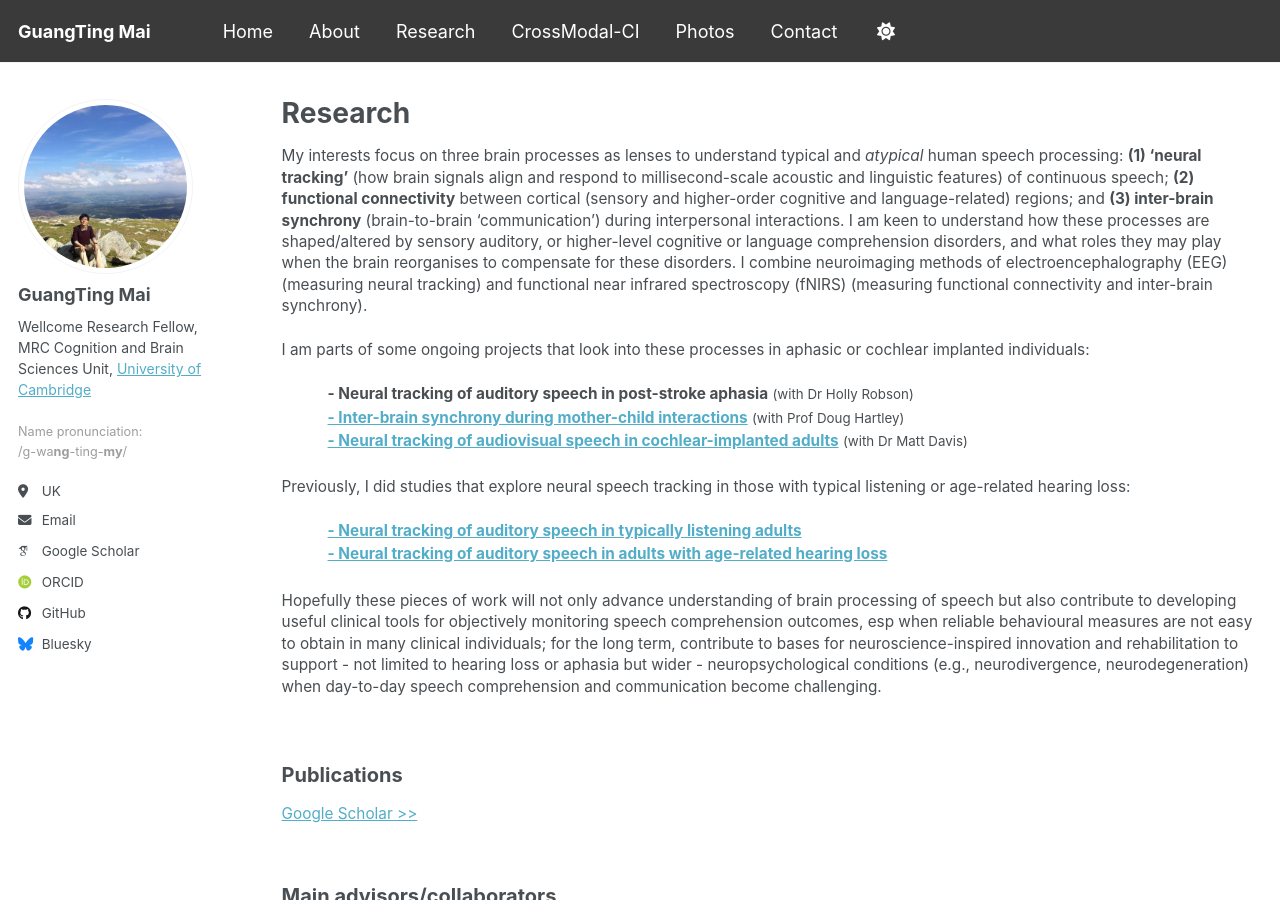
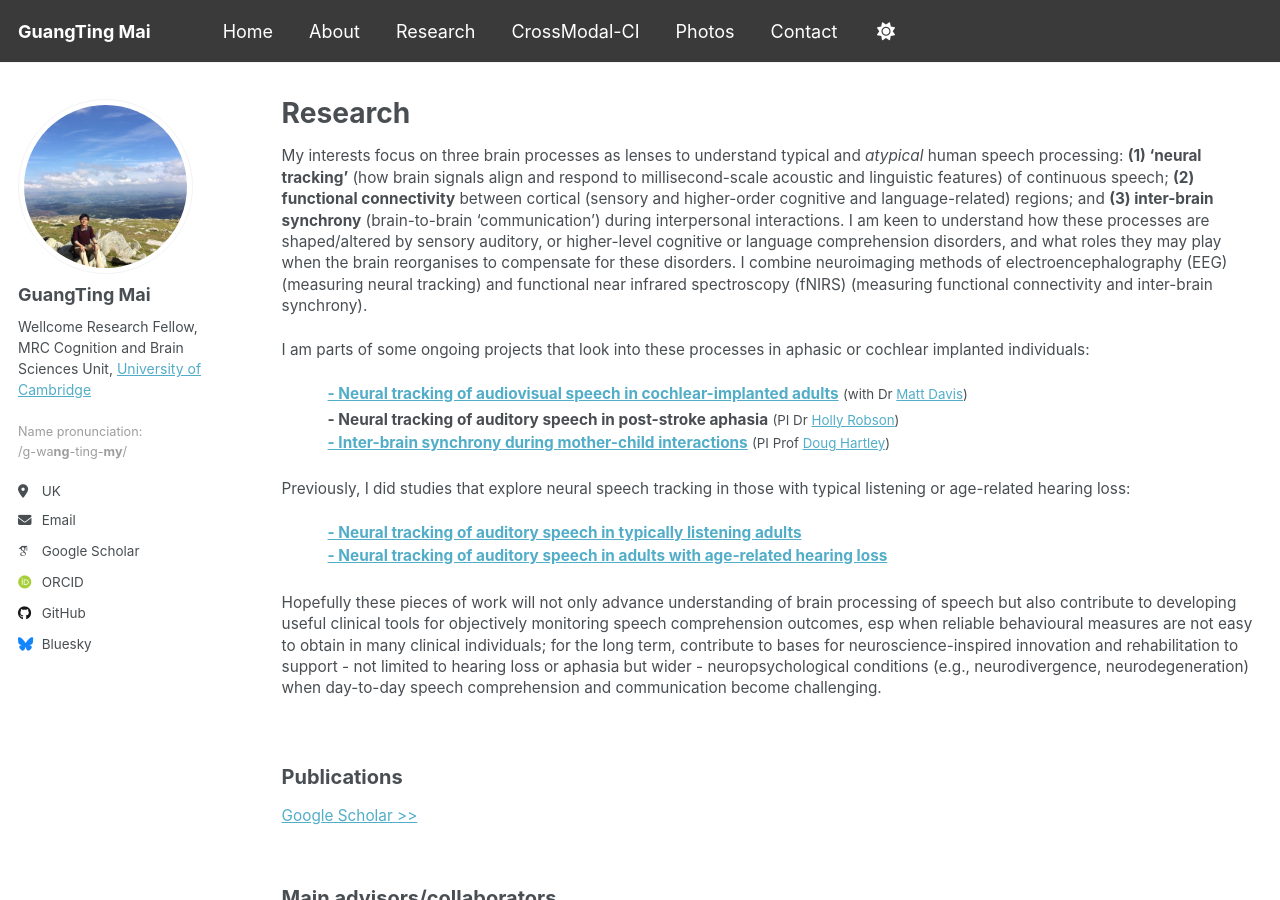
Before and after one commit to guangtingmai/guangtingmai.github.io, a Jekyll site: the page built from _pages/research.html, in a window 1280 px wide and 900 px high. Built offline with Jekyll 4.4.1, drawn with Linux system fonts in a browser that asks for light colours; some web fonts are replaced.

Commit message:
Update research.html

```diff
--- a/_pages/research.html
+++ b/_pages/research.html
@@ -14,9 +14,9 @@
   (measuring functional connectivity and inter-brain synchrony).</span></p>
 <p><span style="font-size: 11.5pt;line-height: 1.3;display: block;margin-bottom: 0.05vh">I am parts of some ongoing projects that look into these processes in aphasic or cochlear implanted individuals:</span></p>
 <p>
-  <span style="font-size: 11.5pt;line-height: 1.5;display: block;margin-bottom: 0.05vh">&emsp;&emsp;&emsp;<strong>- Neural tracking of auditory speech in post-stroke aphasia</strong> <span style="font-size:10pt;">(with Dr Holly Robson)</span></span>
-  <span style="font-size: 11.5pt;line-height: 1.5;display: block;margin-bottom: 0.05vh">&emsp;&emsp;&emsp;<a href="https://guangtingmai.github.io/interbrain-sync/"><strong>- Inter-brain synchrony during mother-child interactions</strong></a> <span style="font-size:10pt;">(with Prof Doug Hartley)</span></span>
-  <span style="font-size: 11.5pt;line-height: 1.5;display: block;margin-bottom: 0.25vh">&emsp;&emsp;&emsp;<a href="https://guangtingmai.github.io/crossmodal-ci/"><strong>- Neural tracking of audiovisual speech in cochlear-implanted adults</strong></a> <span style="font-size:10pt;">(with Dr Matt Davis)</span></span>
+  <span style="font-size: 11.5pt;line-height: 1.5;display: block;margin-bottom: 0.25vh">&emsp;&emsp;&emsp;<a href="https://guangtingmai.github.io/crossmodal-ci/"><strong>- Neural tracking of audiovisual speech in cochlear-implanted adults</strong></a> <span style="font-size:10pt;">(with Dr <a href="https://www.mrc-cbu.cam.ac.uk/people/matt.davis/">Matt Davis</a>)</span></span>
+  <span style="font-size: 11.5pt;line-height: 1.5;display: block;margin-bottom: 0.05vh">&emsp;&emsp;&emsp;<strong>- Neural tracking of auditory speech in post-stroke aphasia</strong> <span style="font-size:10pt;">(PI Dr <a href="https://profiles.ucl.ac.uk/82001-holly-robson">Holly Robson</a>)</span></span>
+  <span style="font-size: 11.5pt;line-height: 1.5;display: block;margin-bottom: 0.05vh">&emsp;&emsp;&emsp;<a href="https://guangtingmai.github.io/interbrain-sync/"><strong>- Inter-brain synchrony during mother-child interactions</strong></a> <span style="font-size:10pt;">(PI Prof <a href="https://www.nottingham.ac.uk/Medicine/people/douglas.hartley">Doug Hartley</a>)</span></span>
 </p>
 <p><span style="font-size: 11.5pt;line-height: 1.3;display: block;margin-bottom: 0.05vh">Previously, I did studies that explore neural speech tracking in those with typical listening or age-related hearing loss:</span></p>
 <p>
```
